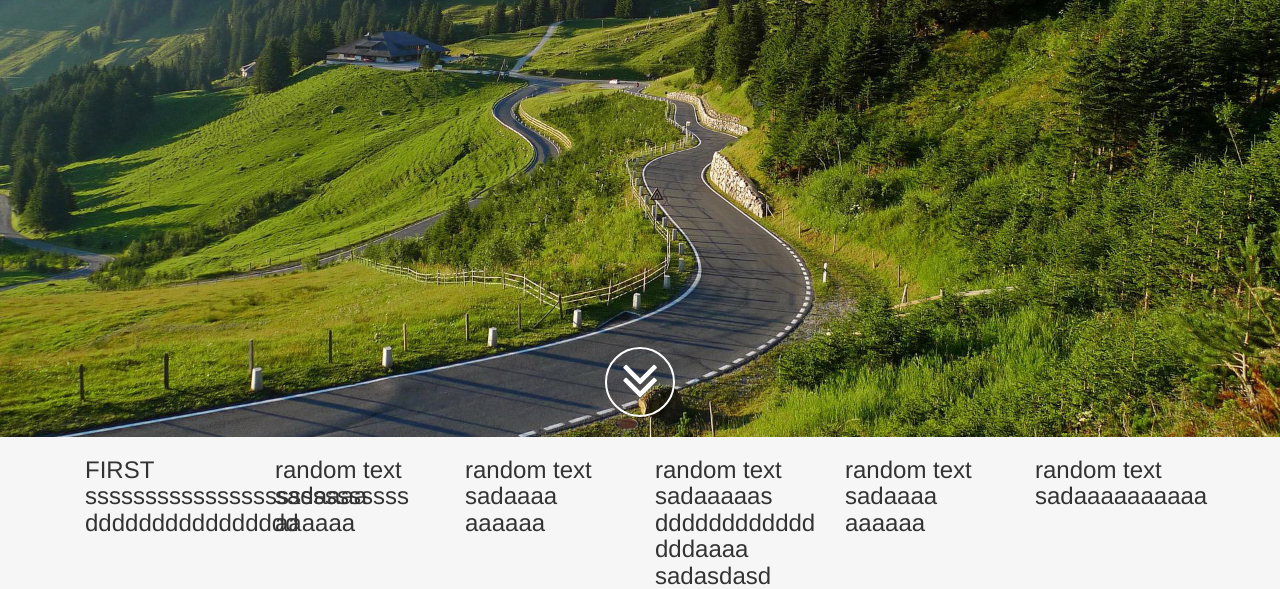
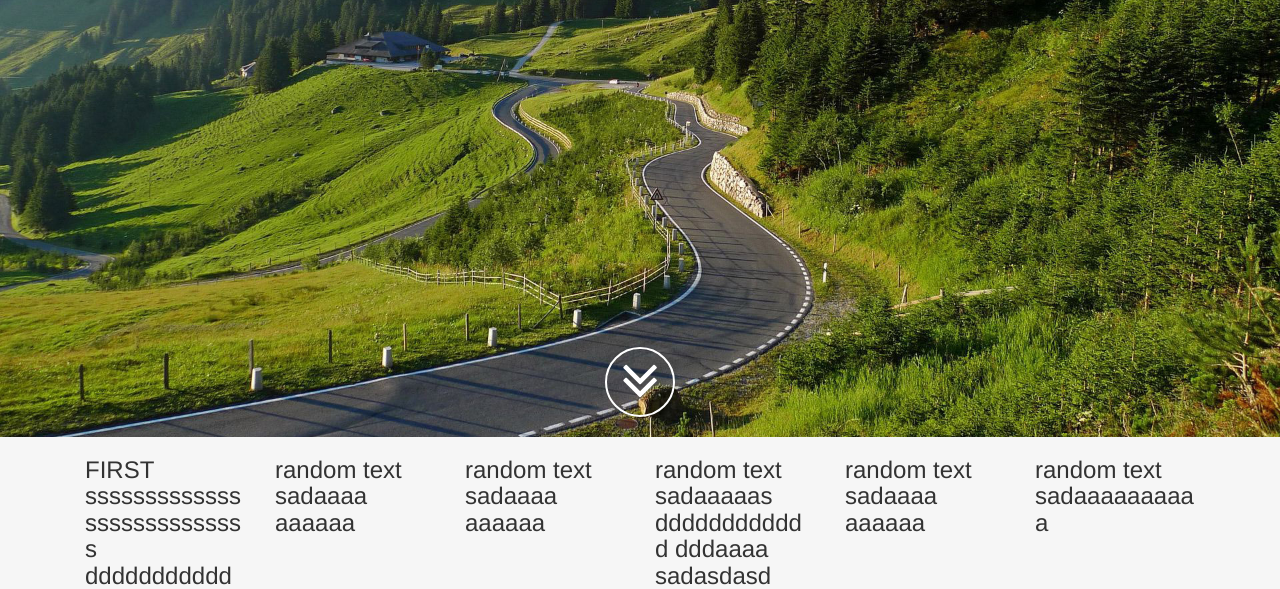
Before and after one commit to EvgenyEschev/Zaxid-Transfer, a plain HTML site: page index.html in a window 1280 px wide. Shown: the part 363-952 px from the top of the page. Drawn offline with Linux system fonts and the light colour scheme.

Commit message:
fixed h3

```diff
--- a/css/style.css
+++ b/css/style.css
@@ -279,8 +279,8 @@ section hr{                                           /* Start section*/
 	border: 1px solid red;
 	text-align: center;
 }
-.section-block>h3{
-	word-wrap: break-word !important;
+h3 {
+	word-wrap: break-word;
 }
                                                      /* End section */
 
```
